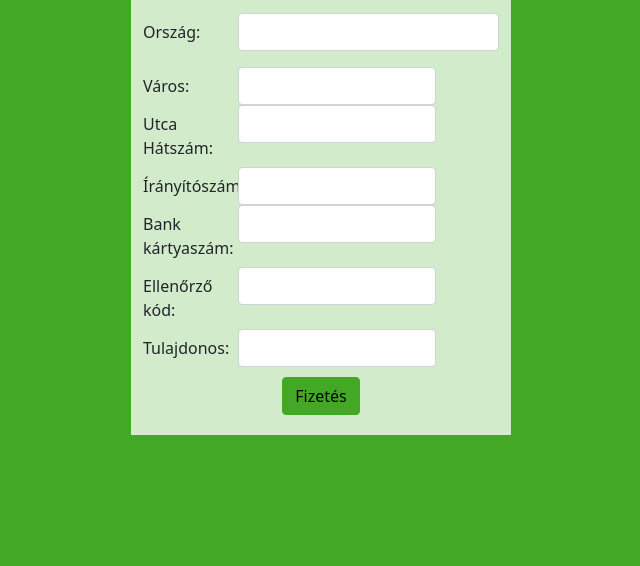
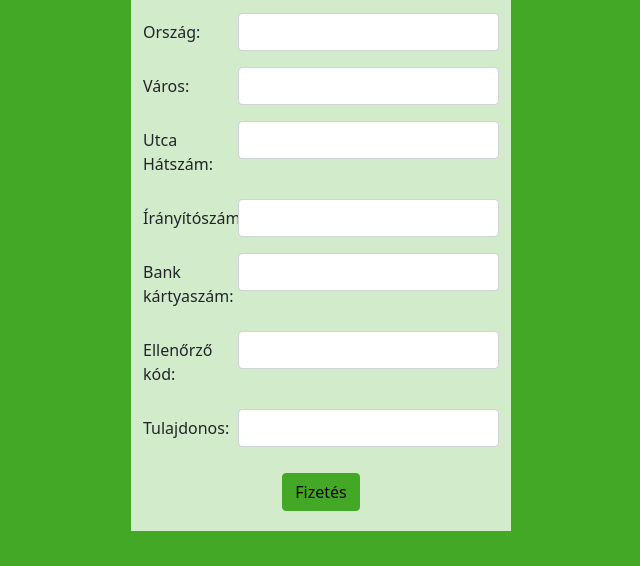
Before and after one commit to makkerzsombor/10.26-Regex, a website: page index.html in a window 1280 px wide. Shown: the part 241-807 px from the top of the page, without its empty margins (319-959 px from the left). Drawn offline with nearby package versions, Linux system fonts and the light colour scheme.

Commit message:
Only good remains

```diff
--- a/index.html
+++ b/index.html
@@ -38,38 +38,51 @@
                     <!-- Város-->
                     <div class="row">
                         <label class="col-md-3 col-form-label">Város:</label>
-                        <div class="col-md-7"><input type="text" class="form-control" id="varos"></div>
-                        <div class="col-md-2"><p id="rosszVaros"></p></div>
+                        <div class="col-md-9"><input type="text" class="form-control" id="varos"></div>
+                    </div>
+                    <div class="row text-center">
+                        <div class="col-md-12"><p id="rosszVaros"></p></div>
                     </div>
                     <!-- Utca-->
                     <div class="row">
                         <label class="col-md-3 col-form-label">Utca Hátszám:</label>
-                        <div class="col-md-7"><input type="text" class="form-control" id="utcaHaz"></div>
-                        <div class="col-md-2"><p id="rosszUtca"></p></div>
+                        <div class="col-md-9"><input type="text" class="form-control" id="utcaHaz"></div>
+                    </div>
+                    <div class="row text-center">
+                        <div class="col-md-12"><p id="rosszUtca"></p></div>
                     </div>
                     <!-- Irsz-->
                     <div class="row">
                         <label class="col-md-3 col-form-label">Írányítószám:</label>
-                        <div class="col-md-7"><input type="text" class="form-control" id="irsz"></div>
-                        <div class="col-md-2"><p id="rosszIrsz"></p></div>
+                        <div class="col-md-9"><input type="text" class="form-control" id="irsz"></div>
+                    </div>
+                    <div class="row text-center">
+                        <div class="col-md-12"><p id="rosszIrsz"></p></div>
                     </div>
                     <!-- Kártyaszám-->
                     <div class="row">
                         <label class="col-md-3 col-form-label">Bank kártyaszám:</label>
-                        <div class="col-md-7"><input type="text" class="form-control" id="kartyaSzam"></div>
-                        <div class="col-md-2"><p id="rosszKartya"></p></div>
+                        <div class="col-md-9"><input type="text" class="form-control" id="kartyaSzam"></div>
+                    </div>
+                    <div class="row text-center">
+                        <div class="col-md-12"><p id="rosszKartya"></p></div>
                     </div>
                     <!-- Kód-->
                     <div class="row">
                         <label class="col-md-3 col-form-label">Ellenőrző kód:</label>
-                        <div class="col-md-7"><input type="number" class="form-control" id="kod"></div>
-                        <div class="col-md-2"><p id="rosszKod"></p></div>
+                        <div class="col-md-9"><input type="number" class="form-control" id="kod"></div>
+                    </div>
+                    <div class="row text-center">
+                        <div class="col-md-12"><p id="rosszKod"></p></div>
                     </div>
                     <!-- Tulaj-->
                     <div class="row">
                         <label class="col-md-3 col-form-label">Tulajdonos:</label>
-                        <div class="col-md-7"><input type="text" class="form-control" id="tulajdonos"></div>
-                        <div class="col-md-2"><p id="rosszTulajdonos"></p></div>
+                        <div class="col-md-9"><input type="text" class="form-control" id="tulajdonos"></div>
+
+                    </div>
+                    <div class="row text-center">
+                        <div class="col-md-12"><p id="rosszTulajdonos"></p></div>
                     </div>
                     <!-- gomb-->
                     <div class="row text-center">
--- a/main.css
+++ b/main.css
@@ -12,7 +12,7 @@ p{
 }
 .topBotMargin{
     margin-top: 100px;
-    margin-bottom: 100px;
+    margin-bottom: 35px;
 }
 .form{
     background-color: rgb(210, 235, 202);
```
